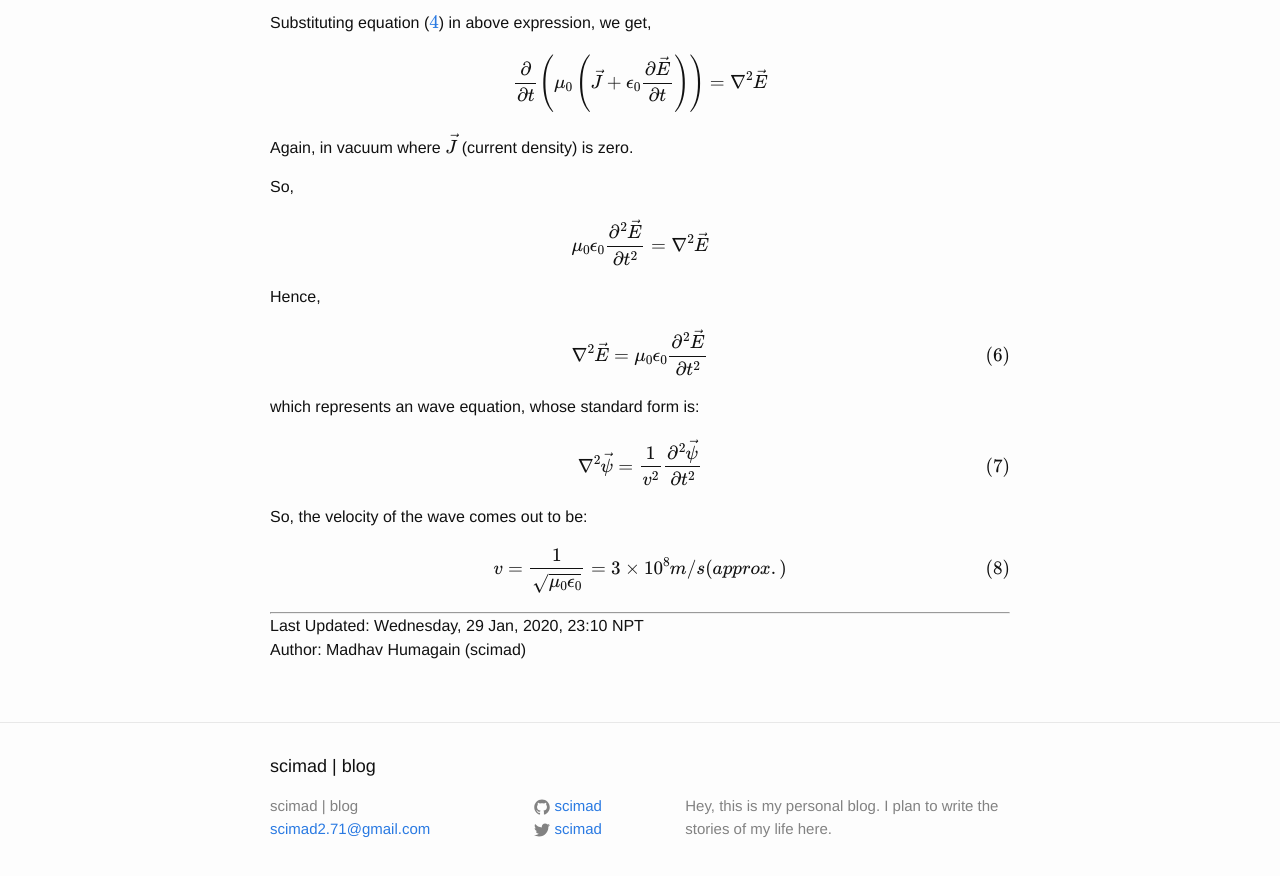
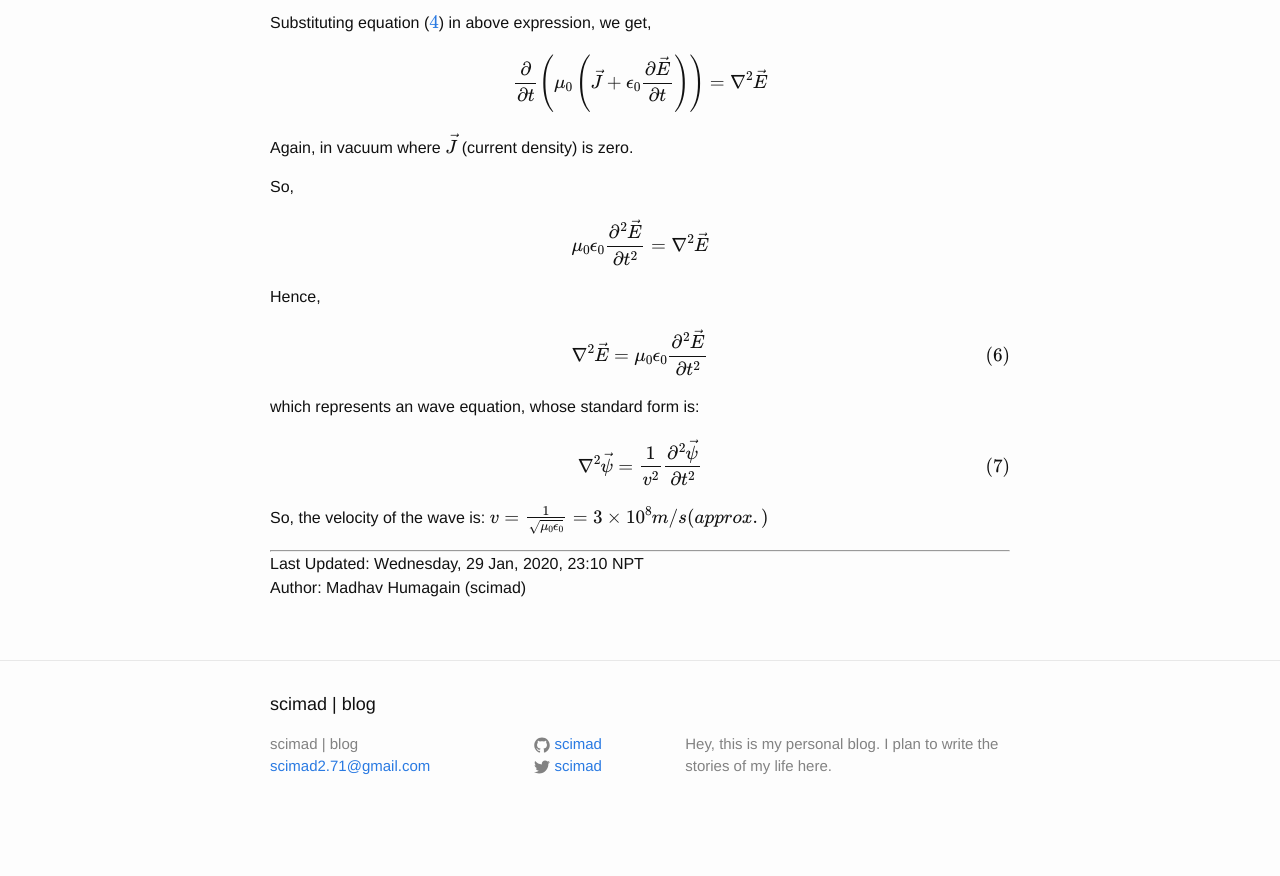
Before and after one commit to scimad/scimad.github.io, a Jekyll site: the page built from _posts/2020-01-29-let-there-be-light.markdown, in a window 1280 px wide and 900 px high, scrolled down 1174 px. Shown: the top 876 px of the window. Built offline with Jekyll 4.4.1, drawn with Linux system fonts in a browser that asks for light colours; formulas are drawn with MathJax 3; after the commit the page ends 2012 px from its top, so only the background shows below that.

Commit message:
Unwrite the last line as an equation

```diff
--- a/_posts/2020-01-29-let-there-be-light.markdown
+++ b/_posts/2020-01-29-let-there-be-light.markdown
@@ -83,10 +83,8 @@ which represents an wave equation, whose standard form is:
 \nabla^2 \vec{\psi} = \frac{1}{v^2} \frac{\partial^2 \vec{\psi}}{\partial t^2}
 \end{equation}
 
-So, the velocity of the wave comes out to be:
-\begin{equation}
-v = \frac{1}{\sqrt{\mu_0 \epsilon_0}} = 3 \times 10^8 m/s (approx.)
-\end{equation}
+So, the velocity of the wave is:
+$$v = \frac{1}{\sqrt{\mu_0 \epsilon_0}} = 3 \times 10^8 m/s (approx.)$$
 
 ----------
 Last Updated: Wednesday, 29 Jan, 2020, 23:10 NPT
```
